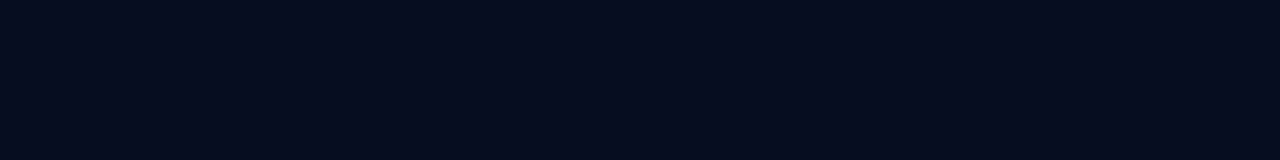
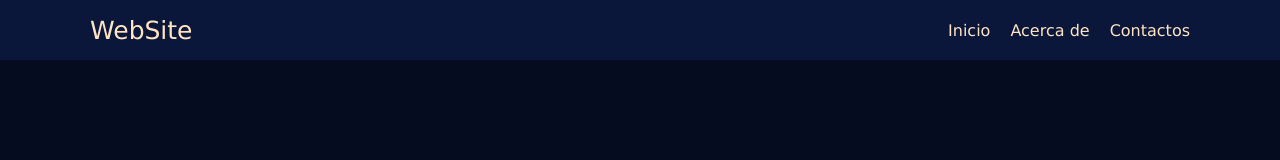
Before and after one commit to EdwinMolina/sitio-prueba, a plain HTML site: page index.html in a window 1280 px wide. Drawn offline with Linux system fonts and the light colour scheme.

Commit message:
Version 2: Creando header con menu estilizado

```diff
--- a/asset/estilos/styles.css
+++ b/asset/estilos/styles.css
@@ -11,3 +11,36 @@ body{
     background-color: hsl(223, 74%, 7%);
     color: bisque;
 }
+.contenedor{
+    width: 95%;
+    max-width: 110rem;
+    margin: 0 auto;
+}
+.header{
+    background-color: hsla(223, 69%, 15%, 0.8)
+}
+.nav{
+    width: 100%;
+    height: 6rem;
+    display: flex;
+    justify-content: space-between;
+    align-items: center;
+}
+.logo{
+    text-decoration: none;
+    font-size: 2.5rem;
+    color: bisque;
+}
+.menu{
+    list-style: none;
+    display: flex;
+    column-gap: 2rem;
+}
+.menu__link{
+    text-decoration: none;
+    font-size: 1.6rem;
+    color: bisque;
+}
+.menu__link:hover{
+    color:rgb(172, 167, 162);
+}
--- a/index.html
+++ b/index.html
@@ -8,6 +8,17 @@
     <link rel="stylesheet" href="asset/estilos/styles.css">
 </head>
 <body>
-
+    <header class="header">
+        <div class="contenedor">
+            <nav class="nav">
+                <a class="logo" href="#">WebSite</a>
+                <ul class="menu">
+                    <li class="menu_item"><a class="menu__link" href="#">Inicio</a></li>
+                    <li class="menu_item"><a class="menu__link" href="#">Acerca de</a></li>
+                    <li class="menu_item"><a class="menu__link" href="#">Contactos</a></li>
+                </ul>
+            </nav>
+        </div>
+    </header>
 </body>
 </html>
```
